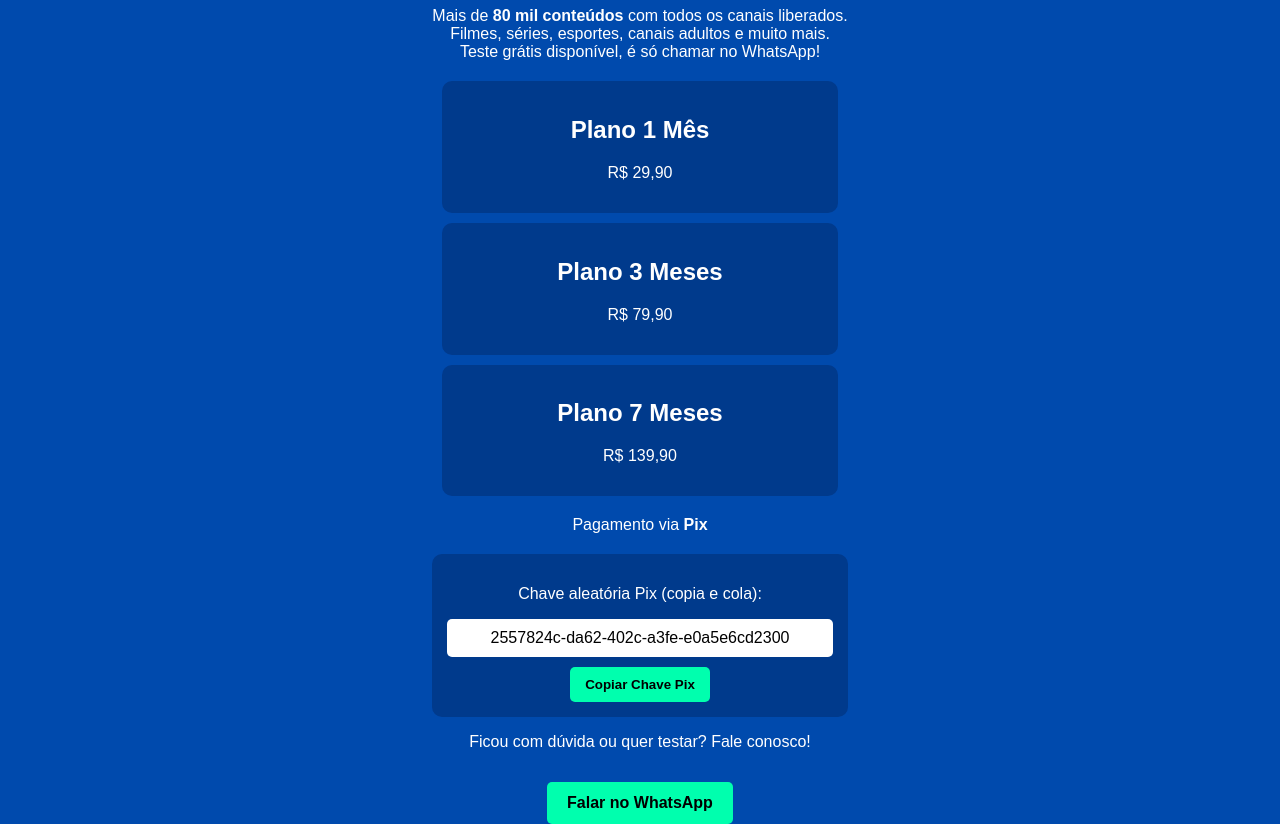
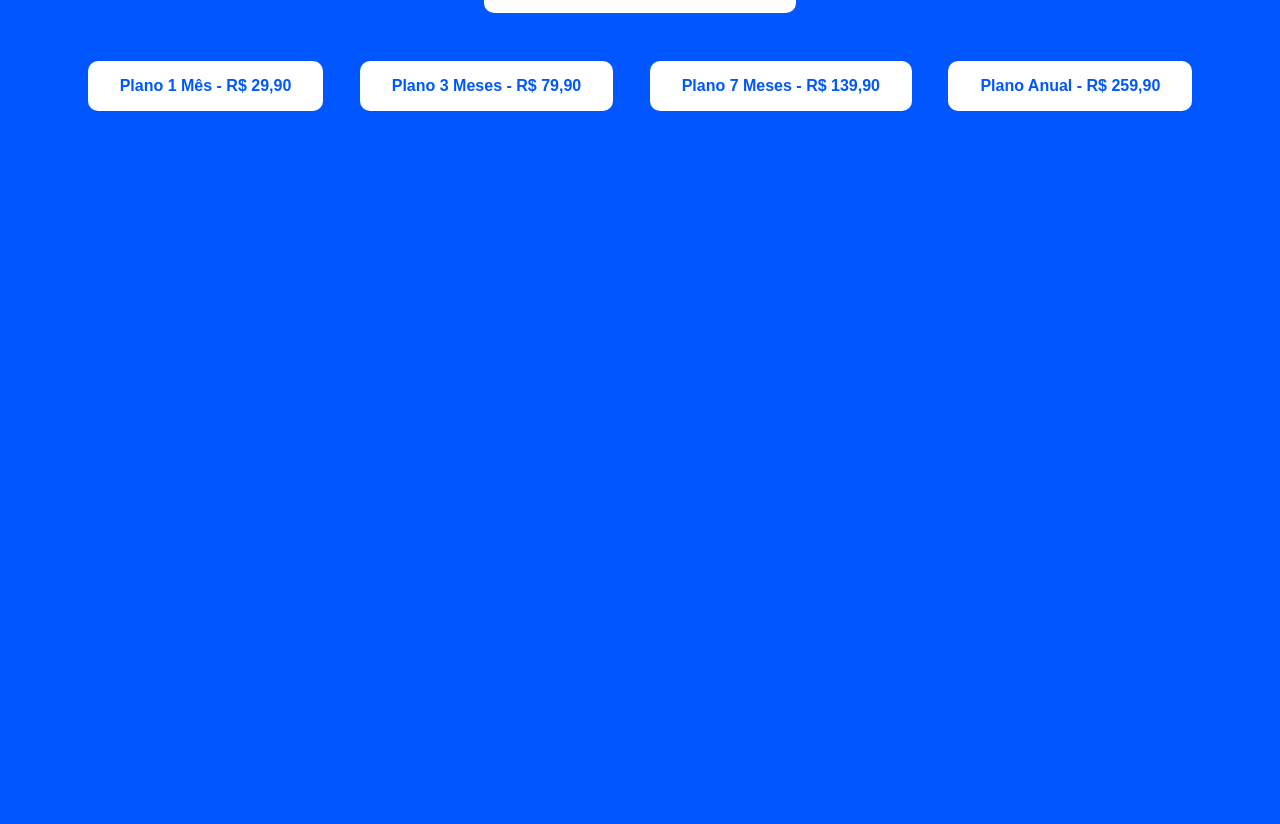
Before and after one commit to VLTV-conteudos/vltv-site, a plain HTML site: page index.html in a window 1280 px wide. Shown: the part 317-1141 px from the top of the page. After the commit the page ends 800 px from the top, so only its background shows below. Drawn offline with Linux system fonts and the light colour scheme.

Commit message:
Add files via upload

```diff
--- a/index.html
+++ b/index.html
@@ -1,98 +1,106 @@
 
 <!DOCTYPE html>
-<html lang="pt-br">
+<html lang="pt-BR">
 <head>
   <meta charset="UTF-8" />
-  <meta name="viewport" content="width=device-width, initial-scale=1.0" />
-  <title>VLTV - IPTV</title>
-  <link href="style.css" rel="stylesheet" />
+  <meta name="viewport" content="width=device-width, initial-scale=1.0"/>
+  <title>VLTV - Planos IPTV</title>
   <style>
     body {
-      background-color: #004aad;
+      background-color: #0057ff;
       color: white;
       font-family: Arial, sans-serif;
       text-align: center;
-      padding: 20px;
+      margin: 0;
+      padding: 2rem;
     }
-    .container {
-      max-width: 800px;
-      margin: auto;
+    img.logo {
+      width: 120px;
+      margin-bottom: 1rem;
     }
-    .plano {
-      background: #003a8c;
-      padding: 15px;
-      margin: 10px;
+    h1 {
+      font-size: 2rem;
+      margin-bottom: 2rem;
+    }
+    .pix-box {
+      background: white;
+      color: #0057ff;
+      padding: 1rem;
       border-radius: 10px;
-    }
-    .botao {
-      display: inline-block;
-      background-color: #00ffae;
-      color: #000;
-      padding: 12px 20px;
-      border-radius: 5px;
-      text-decoration: none;
-      margin-top: 15px;
+      margin: 2rem auto;
+      width: fit-content;
       font-weight: bold;
     }
-    .pix-area {
-      background-color: #003a8c;
-      padding: 15px;
+    .planos button {
+      background: white;
+      color: #0057ff;
+      padding: 1rem 2rem;
+      margin: 1rem;
+      border: none;
       border-radius: 10px;
-      margin-top: 20px;
-    }
-    .pix-chave {
-      background: white;
-      color: #000;
-      padding: 10px;
-      border-radius: 5px;
-      word-break: break-all;
-    }
-    .copiar-btn {
-      margin-top: 10px;
-      padding: 10px 15px;
-      background-color: #00ffae;
-      border: none;
-      border-radius: 5px;
+      font-size: 1rem;
       cursor: pointer;
       font-weight: bold;
     }
-    img.logo {
-      max-width: 200px;
-      margin-bottom: 20px;
+    .popup {
+      display: none;
+      position: fixed;
+      z-index: 999;
+      left: 0; top: 0;
+      width: 100%; height: 100%;
+      background-color: rgba(0,0,0,0.8);
+    }
+    .popup-content {
+      position: relative;
+      margin: 5% auto;
+      padding: 20px;
+      width: 90%;
+      max-width: 500px;
+      background: white;
+      border-radius: 10px;
+    }
+    .popup-content img {
+      width: 100%;
+      border-radius: 10px;
+    }
+    .close-btn {
+      position: absolute;
+      top: 10px; right: 15px;
+      font-size: 20px;
+      cursor: pointer;
+      color: black;
     }
   </style>
 </head>
 <body>
-  <div class="container">
-    <img src="logo.jpg" alt="VLTV Logo" class="logo">
-    <h1>VLTV - Sua IPTV Completa</h1>
-    <p>Mais de <strong>80 mil conteúdos</strong> com todos os canais liberados.<br>
-       Filmes, séries, esportes, canais adultos e muito mais.<br>
-       Teste grátis disponível, é só chamar no WhatsApp!</p>
+  <img src="logo.png" class="logo" alt="VLTV Logo" />
+  <h1>Escolha seu Plano IPTV</h1>
 
-    <div class="planos">
-      <div class="plano"><h2>Plano 1 Mês</h2><p>R$ 29,90</p></div>
-      <div class="plano"><h2>Plano 3 Meses</h2><p>R$ 79,90</p></div>
-      <div class="plano"><h2>Plano 7 Meses</h2><p>R$ 139,90</p></div>
+  <div class="pix-box">
+    Chave Pix (Copia e Cola):<br>
+    <code>2557824c-da62-402c-a3fe-e0a5e6cd2300</code>
+  </div>
+
+  <div class="planos">
+    <button onclick="openPopup()">Plano 1 Mês - R$ 29,90</button>
+    <button onclick="openPopup()">Plano 3 Meses - R$ 79,90</button>
+    <button onclick="openPopup()">Plano 7 Meses - R$ 139,90</button>
+    <button onclick="openPopup()">Plano Anual - R$ 259,90</button>
+  </div>
+
+  <div class="popup" id="flyerPopup">
+    <div class="popup-content">
+      <span class="close-btn" onclick="closePopup()">✖</span>
+      <img src="flay.jpg" alt="Flyer VLTV" />
     </div>
-
-    <p class="pagamento">Pagamento via <strong>Pix</strong></p>
-
-    <div class="pix-area">
-      <p>Chave aleatória Pix (copia e cola):</p>
-      <div class="pix-chave" id="pixChave">2557824c-da62-402c-a3fe-e0a5e6cd2300</div>
-      <button class="copiar-btn" onclick="copiarPix()">Copiar Chave Pix</button>
-    </div>
-
-    <p>Ficou com dúvida ou quer testar? Fale conosco!</p>
-    <a href="https://wa.me/seunumeroaqui" target="_blank" class="botao">Falar no WhatsApp</a>
   </div>
 
   <script>
-    function copiarPix() {
-      const chave = document.getElementById("pixChave").innerText;
-      navigator.clipboard.writeText(chave);
-      alert("Chave Pix copiada com sucesso!");
+    function openPopup() {
+      document.getElementById('flyerPopup').style.display = 'block';
+    }
+    function closePopup() {
+      document.getElementById('flyerPopup').style.display = 'none';
     }
   </script>
 </body>
```
Also changed, not shown: flay.jpg (added), logo.png (added).
